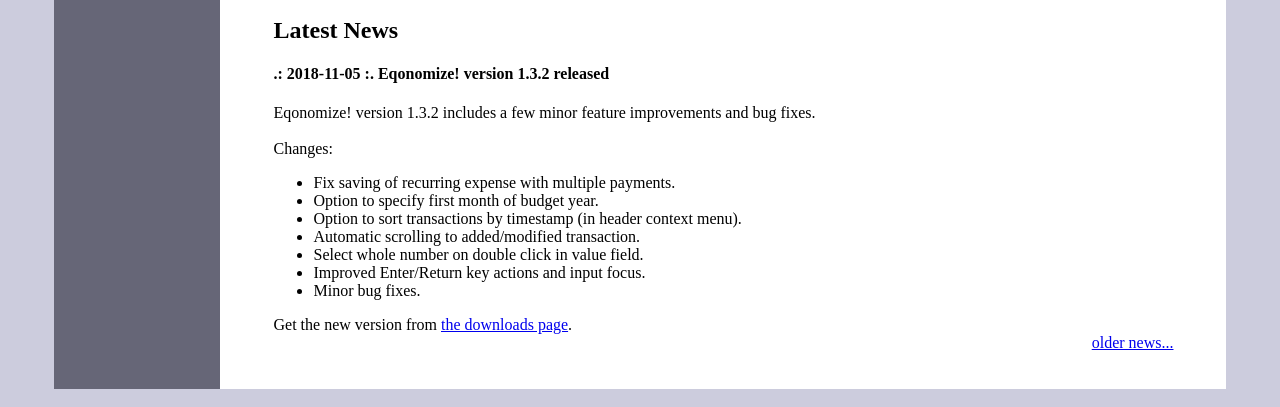
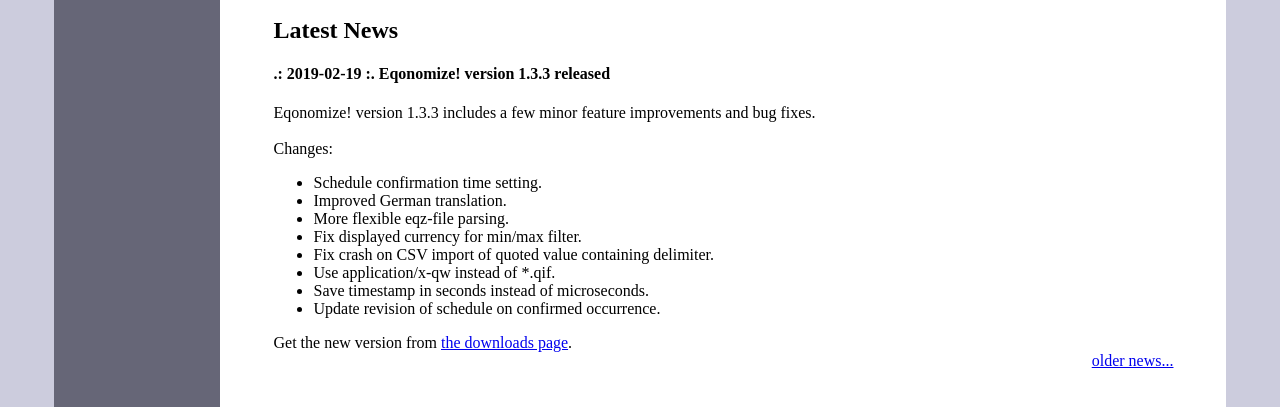
Before and after one commit to Eqonomize/eqonomize.github.io, a plain HTML site: page index.html in a window 1280 px wide. Shown: the part 927-1334 px from the top of the page. Drawn offline with Linux system fonts and the light colour scheme.

Commit message:
New version

```diff
--- a/index.html
+++ b/index.html
@@ -44,18 +44,19 @@ Sections:<br><hr color="White" size="1" noshade>
 	</div>
 	<br><hr width="490" color="white">
 	<h2>Latest News</h2>
-	<h4>.: 2018-11-05 :. Eqonomize! version 1.3.2 released</h4>
-	Eqonomize! version 1.3.2 includes a few minor feature improvements and bug fixes.
+	<h4>.: 2019-02-19 :. Eqonomize! version 1.3.3 released</h4>
+	Eqonomize! version 1.3.3 includes a few minor feature improvements and bug fixes.
 	<br><br>
 	Changes:
 	<ul>
-		<li>Fix saving of recurring expense with multiple payments.</li>
-		<li>Option to specify first month of budget year.</li>
-		<li>Option to sort transactions by timestamp (in header context menu).</li>
-		<li>Automatic scrolling to added/modified transaction.</li>
-		<li>Select whole number on double click in value field.</li>
-		<li>Improved Enter/Return key actions and input focus.</li>
-		<li>Minor bug fixes.</li>
+		<li>Schedule confirmation time setting.</li>
+		<li>Improved German translation.</li>
+		<li>More flexible eqz-file parsing.</li>
+		<li>Fix displayed currency for min/max filter.</li>
+		<li>Fix crash on CSV import of quoted value containing delimiter.</li>
+		<li>Use application/x-qw instead of *.qif.</li>
+		<li>Save timestamp in seconds instead of microseconds.</li>
+		<li>Update revision of schedule on confirmed occurrence.</li>
 	</ul>
 	Get the new version from <a href="downloads.html">the downloads page</a>.
 	<br><div align="right"><a href="news.html">older news...</a></div>
```
Also changed, not shown: downloads.html (+7 -7 lines), news.html (+14 -0 lines), 1 other file.
